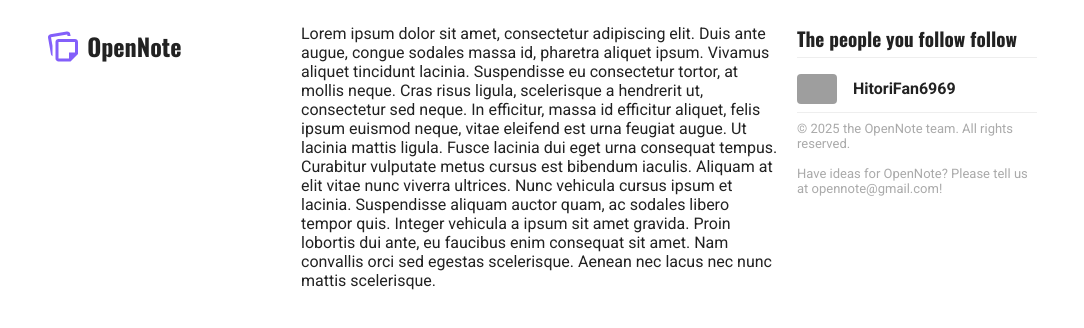
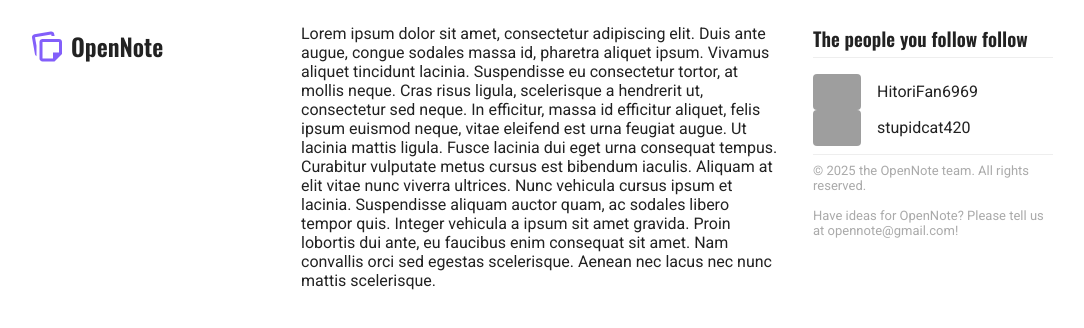
Before and after one commit to dairycultist/OpenNote, a plain HTML site: page index.html in a window 1280 px wide. Shown: the whole page, without its empty margins (99-1183 px from the left). Drawn offline with nearby package versions, Linux system fonts and the light colour scheme; grey boxes are pictures that could not be loaded.

Commit message:
Update index.html

```diff
--- a/index.html
+++ b/index.html
@@ -12,7 +12,7 @@
             --accent: #835ffa;
         }
 
-        body { font-family: "Roboto", sans-serif; color: #222; display: flex; justify-content: center; align-items: flex-start; gap: 1em; }
+        body { font-family: "Roboto", sans-serif; color: #222; display: flex; justify-content: center; align-items: flex-start; gap: 2em; }
         hr { border: none; border-bottom: 1px solid #eee; }
         svg { vertical-align: middle; transform: translateY(-0.15em); }
 
@@ -21,12 +21,12 @@
 
         a.profilecard { display: flex; gap: 1em; color: inherit; align-items: center; }
 
-        img.pfp { border-radius: 4px; width: 40px; }
+        img.pfp { border-radius: 4px; width: 48px; }
 
         main { width: 30em; } /* 30em for text is good reading width */
         aside { width: 15em; }
 
-        h1, h2 { font-family: "Oswald", sans-serif; }
+        h1, h2 { font-family: "Oswald", sans-serif; font-weight: 600; }
         h2 { font-size: 1.2em; border-bottom: 1px solid #eee; padding-bottom: 4px; }
     </style>
 </head>
@@ -45,9 +45,14 @@
 
     <aside>
         <h2>The people you follow follow</h2>
+
         <a href class="profilecard">
             <img class="pfp" src="https://cdn.pfps.gg/pfps/2296-bocchi-gotoh-hitori.png">
-            <strong>HitoriFan6969</strong>
+            <span>HitoriFan6969</span>
+        </a>
+        <a href class="profilecard">
+            <img class="pfp" src="https://media.tenor.com/OA1NJFw7_BoAAAAM/meme-kucing.gif">
+            <span>stupidcat420</span>
         </a>
 
         <hr>
```
